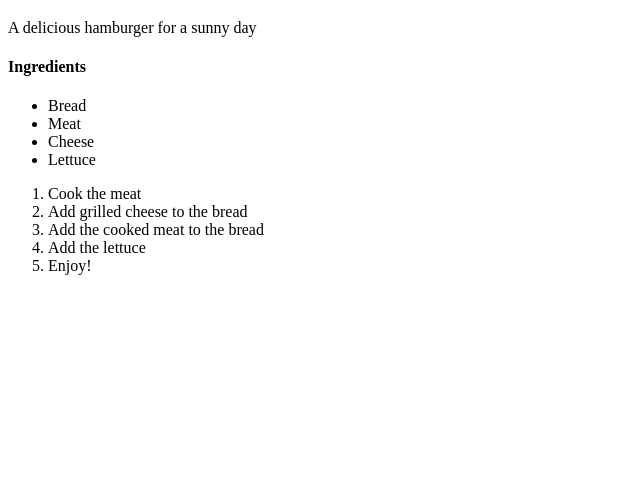
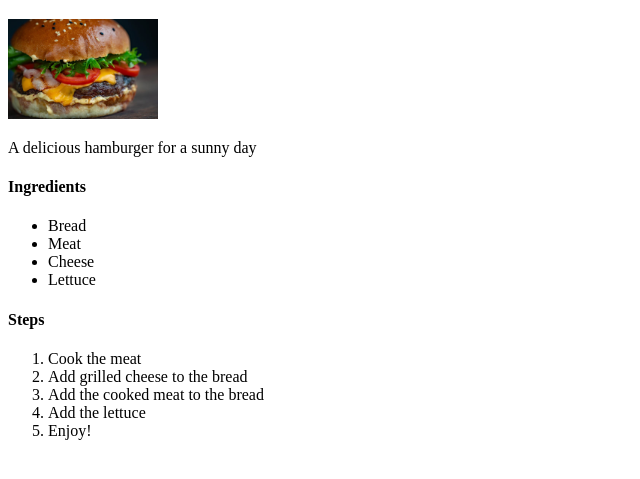
Before and after one commit to eugeniogzc/odin-recipes, a plain HTML site: page recipes/hamburger.html in a window 1280 px wide. Shown: the part 61-540 px from the top of the page, without its empty margins (0-640 px from the left). Drawn offline with Linux system fonts and the light colour scheme.

Commit message:
Fix image link and fit

```diff
--- a/recipes/hamburger.html
+++ b/recipes/hamburger.html
@@ -7,6 +7,7 @@
 </head>
 <body>
     <h1>Hamburger</h1>
+    <img src="../img/hamburger.jpg" alt="hamburger" height="100px" width="150px">
     <p>A delicious hamburger for a sunny day</p>
 
     <h4>Ingredients</h4>
@@ -17,6 +18,7 @@
         <li>Lettuce</li>
     </ul>
 
+    <h4>Steps</h4>
     <ol>
         <li>Cook the meat</li>
         <li>Add grilled cheese to the bread</li>
```
